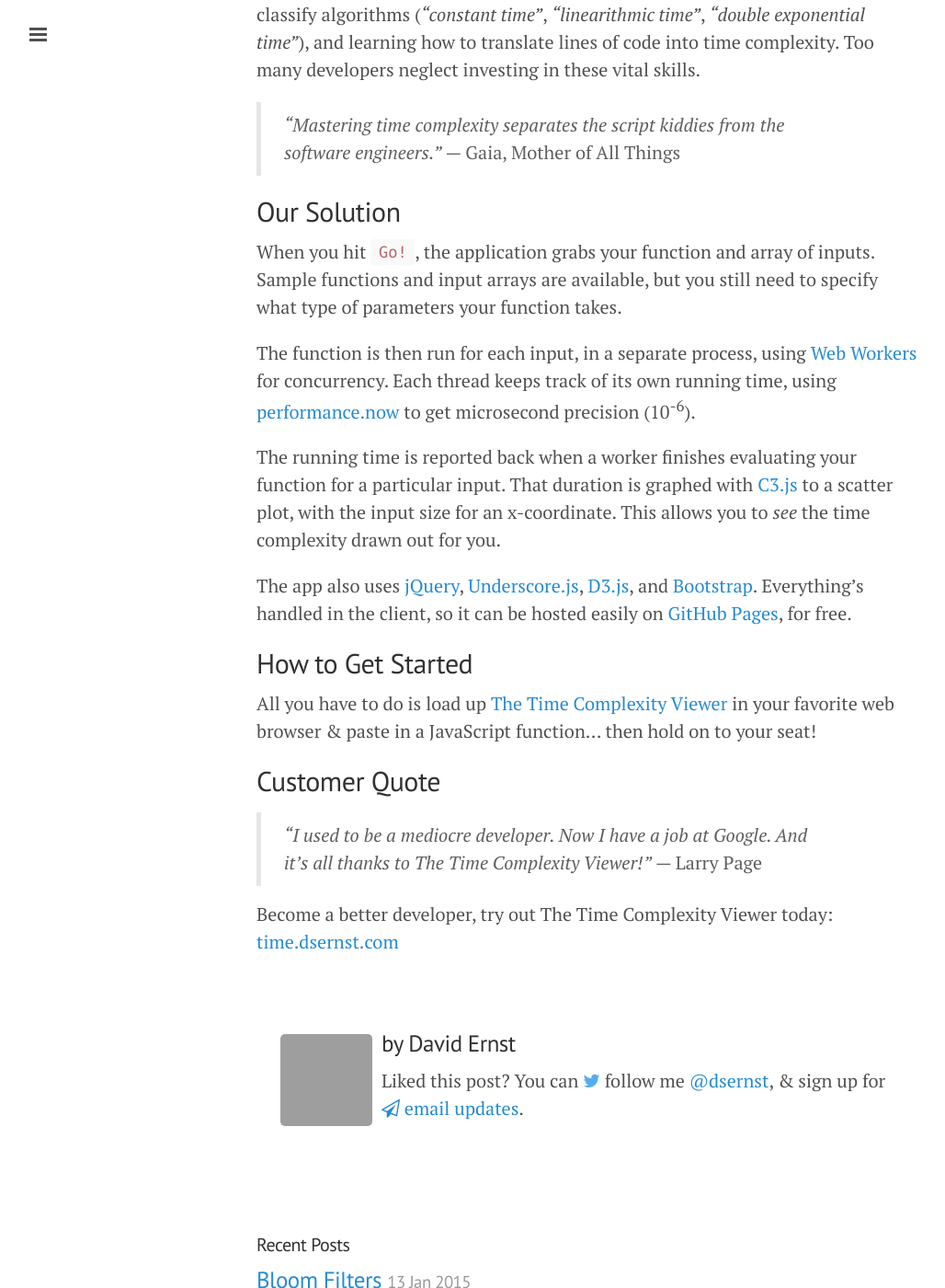
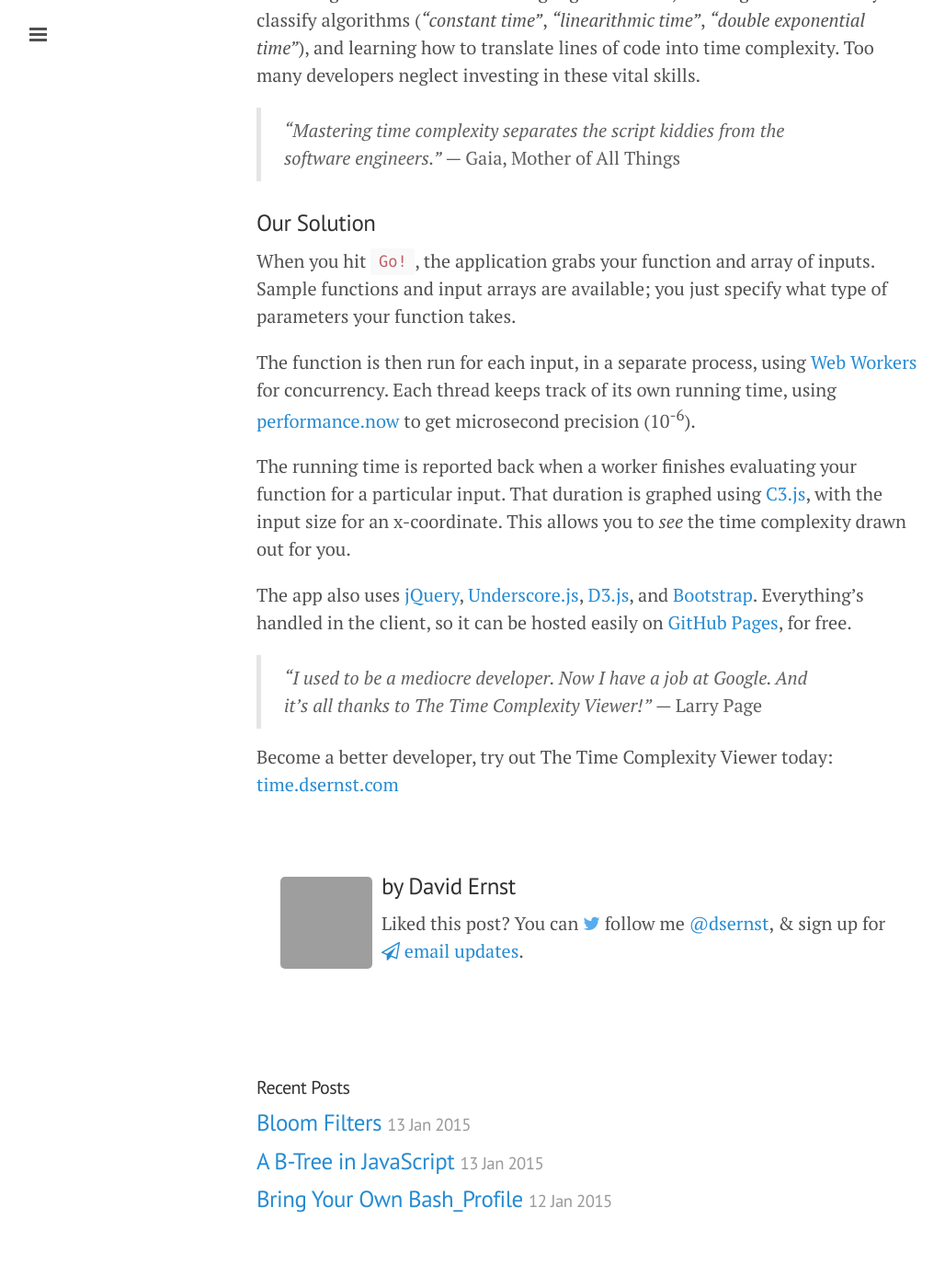
Before and after one commit to dsernst/quotes, a Jekyll site: the page built from _posts/2015-01-23-the-time-complexity-viewer.md, in a window 1280 px wide and 1400 px high, scrolled down 501 px. Shown: the whole window at 92% size, without its empty margins (1-1029 px from the left). Built offline with Jekyll 4.4.1, drawn with Linux system fonts in a browser that asks for light colours; nearby versions of some CDN libraries; comment, search, counter and statistics services are not loaded; after the commit the page ends 1880 px from its top, so only the background shows below that; some of the changed text lies outside the part shown; grey boxes are pictures that could not be loaded.

Commit message:
edit and post The Time Complexity Viewer

```diff
--- a/_posts/2015-01-23-the-time-complexity-viewer.md
+++ b/_posts/2015-01-23-the-time-complexity-viewer.md
@@ -1,35 +1,28 @@
 ---
 layout: post
-title: The Time Complexity Viewer
+title: 'The Time Complexity Viewer: forge stronger developers'
 tags: [time complexity, programming, javascript, apps, products, hack reactor]
 
 ---
 
-## Forge stronger developers
+The [Time Complexity Viewer](http://time.dsernst.com) illustrates the computation time of a function, as its input grows. The user is given a visual graph for the effectiveness of their algorithm.
 
-This [game-changing product](http://time.dsernst.com) illustrates the computation time of a function, as its input grows. The user is given a visual graph for the effectiveness of their algorithm.
-
-## The Problem ##
+### The Problem ###
 Time complexity is fundamental to effective software engineering. But it can be a difficult concept for new developers to learn, and even harder to internalize how any particular function is affected.
 
 Mastering it often involves learning Big O notation, learning new vocabulary to classify algorithms (*"constant time"*, *"linearithmic time"*, *"double exponential time"*), and learning how to translate lines of code into time complexity. Too many developers neglect investing in these vital skills.
 
 > *"Mastering time complexity separates the script kiddies from the software engineers."* — Gaia, Mother of All Things
 
-## Our Solution ##
-When you hit `Go!`, the application grabs your function and array of inputs. Sample functions and input arrays are available, but you still need to specify what type of parameters your function takes.
+### Our Solution ###
+When you hit `Go!`, the application grabs your function and array of inputs. Sample functions and input arrays are available; you just specify what type of parameters your function takes.
 
 The function is then run for each input, in a separate process, using [Web Workers](https://developer.mozilla.org/en-US/docs/Web/API/Web_Workers_API) for concurrency. Each thread keeps track of its own running time, using [performance.now](https://developer.mozilla.org/en-US/docs/Web/API/Performance.now) to get microsecond precision (10<sup>-6</sup>).
 
-The running time is reported back when a worker finishes evaluating your function for a particular input. That duration is graphed with [C3.js](http://c3js.org/) to a scatter plot, with the input size for an x-coordinate. This allows you to *see* the time complexity drawn out for you.
+The running time is reported back when a worker finishes evaluating your function for a particular input. That duration is graphed using [C3.js](http://c3js.org/), with the input size for an x-coordinate. This allows you to *see* the time complexity drawn out for you.
 
 The app also uses [jQuery](http://jquery.com/), [Underscore.js](http://underscorejs.org/), [D3.js](http://d3js.org/), and [Bootstrap](http://getbootstrap.com/). Everything's handled in the client, so it can be hosted easily on [GitHub Pages](https://pages.github.com/), for free.
 
-## How to Get Started ##
-All you have to do is load up [The Time Complexity Viewer](http://time.dsernst.com) in your favorite web browser & paste in a JavaScript function... then hold on to your seat!
-
-
-## Customer Quote ##
 > *"I used to be a mediocre developer. Now I have a job at Google. And it's all thanks to The Time Complexity Viewer!"* — Larry Page
 
 Become a better developer, try out The Time Complexity Viewer today: [time.dsernst.com](http://time.dsernst.com/)
```
